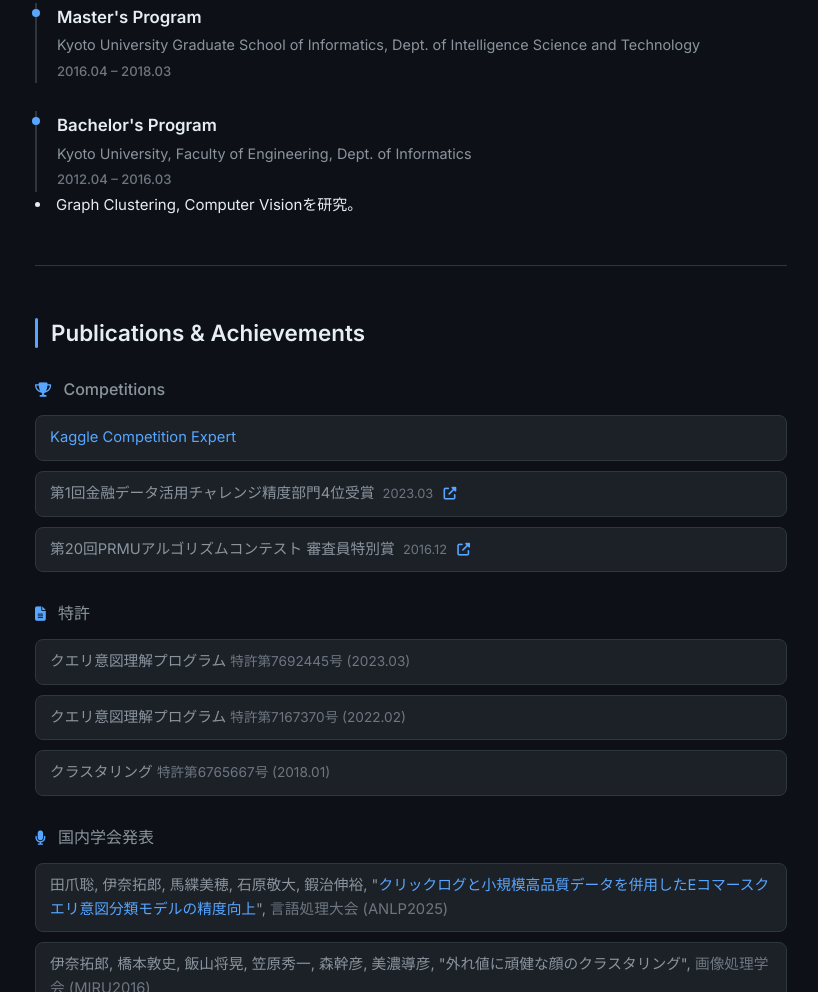
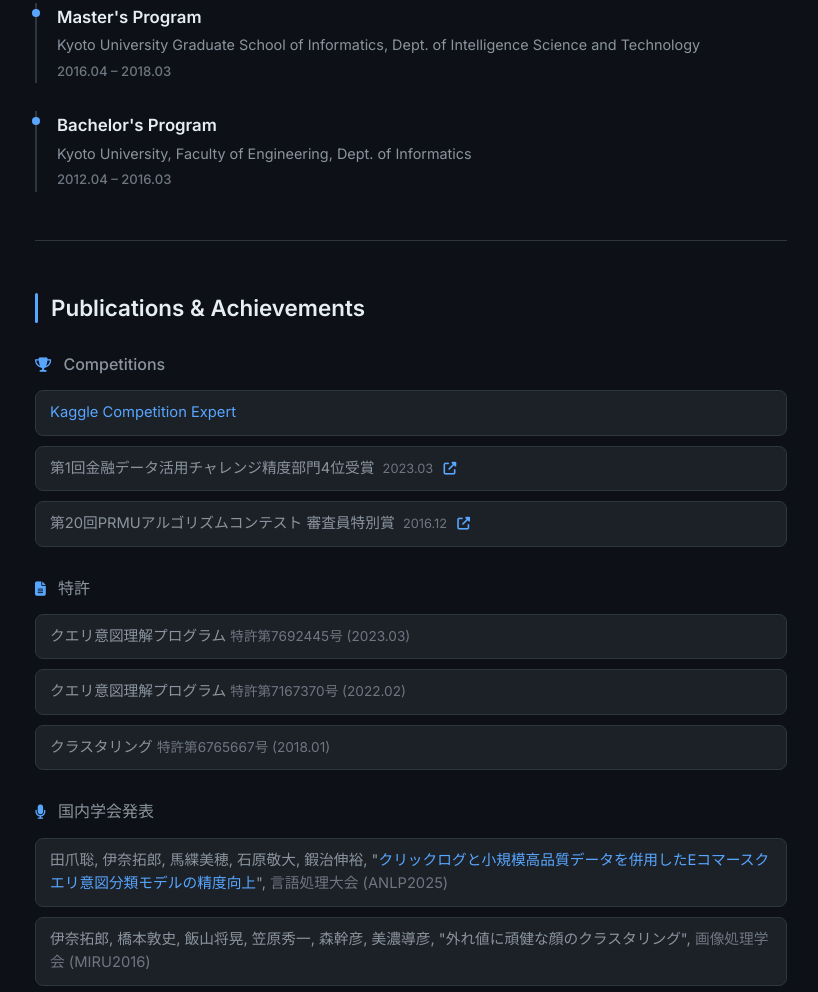
Before and after one commit to t-ina17/t-ina17.github.io, a plain HTML site: page index.html in a window 1280 px wide. Shown: the part 1438-2430 px from the top of the page, without its empty margins (229-1047 px from the left). Drawn offline with Linux system fonts and the light colour scheme.

Commit message:
Update index.html

```diff
--- a/index.html
+++ b/index.html
@@ -128,7 +128,6 @@
           </div>
         </div>
       </div>
-      <li>Graph Clustering, Computer Visionを研究。</li>
     </section>
 
 
```
